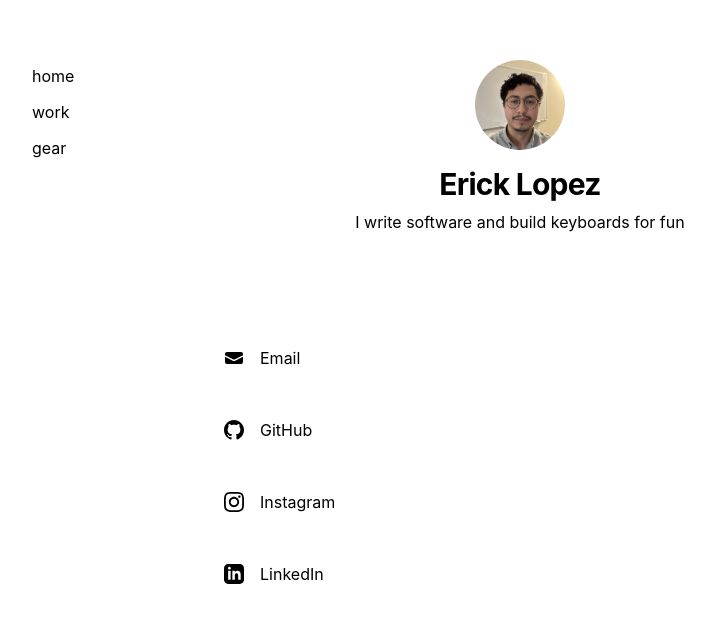
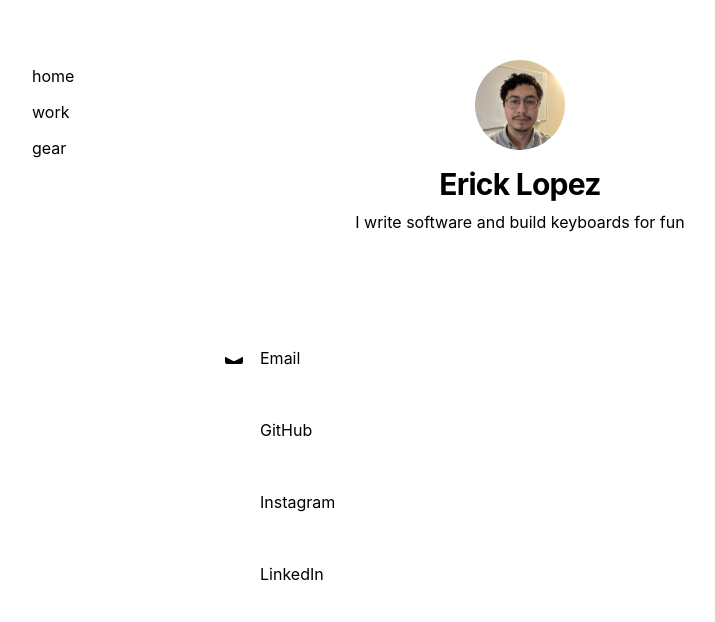
Before and after one commit to er-lo/erlo-web, a Next.js app: page /links in a window 1280 px wide. Shown: the part 116-738 px from the top of the page, without its empty margins (104-819 px from the left). Built offline with nearby package versions, Linux system fonts and the light colour scheme.

Commit message:
updated color on links page

```diff
--- a/app/links/sociallinks.tsx
+++ b/app/links/sociallinks.tsx
@@ -1,6 +1,6 @@
 export const socialLinks = [
-  { label: "Email", href: "mailto:contactme@ericklopez.dev", svg: (<svg xmlns="http://www.w3.org/2000/svg" viewBox="0 0 20 20" fill="currentColor" className="w-5 h-5"><path d="M3 4a2 2 0 00-2 2v1.161l8.441 4.221a1.25 1.25 0 001.118 0L19 7.162V6a2 2 0 00-2-2H3z"></path><path d="M19 8.839l-7.77 3.885a2.75 2.75 0 01-2.46 0L1 8.839V14a2 2 0 002 2h14a2 2 0 002-2V8.839z"></path></svg>)},
-  { label: "GitHub", href: "https://github.com/er-lo", svg: (<svg xmlns="http://www.w3.org/2000/svg" className="w-5 h-5" viewBox="0 0 24 24"><path d="M12 0c-6.626 0-12 5.373-12 12 0 5.302 3.438 9.8 8.207 11.387.599.111.793-.261.793-.577v-2.234c-3.338.726-4.033-1.416-4.033-1.416-.546-1.387-1.333-1.756-1.333-1.756-1.089-.745.083-.729.083-.729 1.205.084 1.839 1.237 1.839 1.237 1.07 1.834 2.807 1.304 3.492.997.107-.775.418-1.305.762-1.604-2.665-.305-5.467-1.334-5.467-5.931 0-1.311.469-2.381 1.236-3.221-.124-.303-.535-1.524.117-3.176 0 0 1.008-.322 3.301 1.23.957-.266 1.983-.399 3.003-.404 1.02.005 2.047.138 3.006.404 2.291-1.552 3.297-1.23 3.297-1.23.653 1.653.242 2.874.118 3.176.77.84 1.235 1.911 1.235 3.221 0 4.609-2.807 5.624-5.479 5.921.43.372.823 1.102.823 2.222v3.293c0 .319.192.694.801.576 4.765-1.589 8.199-6.086 8.199-11.386 0-6.627-5.373-12-12-12z"/></svg>) },
-  { label: "Instagram", href: "https://www.instagram.com/erlo.dev/?hl=en", svg: (<svg xmlns="http://www.w3.org/2000/svg" className="w-5 h-5" viewBox="0 0 24 24"><path d="M12 2.163c3.204 0 3.584.012 4.85.07 3.252.148 4.771 1.691 4.919 4.919.058 1.265.069 1.645.069 4.849 0 3.205-.012 3.584-.069 4.849-.149 3.225-1.664 4.771-4.919 4.919-1.266.058-1.644.07-4.85.07-3.204 0-3.584-.012-4.849-.07-3.26-.149-4.771-1.699-4.919-4.92-.058-1.265-.07-1.644-.07-4.849 0-3.204.013-3.583.07-4.849.149-3.227 1.664-4.771 4.919-4.919 1.266-.057 1.645-.069 4.849-.069zm0-2.163c-3.259 0-3.667.014-4.947.072-4.358.2-6.78 2.618-6.98 6.98-.059 1.281-.073 1.689-.073 4.948 0 3.259.014 3.668.072 4.948.2 4.358 2.618 6.78 6.98 6.98 1.281.058 1.689.072 4.948.072 3.259 0 3.668-.014 4.948-.072 4.354-.2 6.782-2.618 6.979-6.98.059-1.28.073-1.689.073-4.948 0-3.259-.014-3.667-.072-4.947-.196-4.354-2.617-6.78-6.979-6.98-1.281-.059-1.69-.073-4.949-.073zm0 5.838c-3.403 0-6.162 2.759-6.162 6.162s2.759 6.163 6.162 6.163 6.162-2.759 6.162-6.163c0-3.403-2.759-6.162-6.162-6.162zm0 10.162c-2.209 0-4-1.79-4-4 0-2.209 1.791-4 4-4s4 1.791 4 4c0 2.21-1.791 4-4 4zm6.406-11.845c-.796 0-1.441.645-1.441 1.44s.645 1.44 1.441 1.44c.795 0 1.439-.645 1.439-1.44s-.644-1.44-1.439-1.44z"/></svg>)},
-  { label: "LinkedIn", href: "https://linkedin.com/in/erick-lopez-b9a9a1285", svg: (<svg xmlns="http://www.w3.org/2000/svg" className="w-5 h-5" viewBox="0 0 24 24"><path d="M19 0h-14c-2.761 0-5 2.239-5 5v14c0 2.761 2.239 5 5 5h14c2.762 0 5-2.239 5-5v-14c0-2.761-2.238-5-5-5zm-11 19h-3v-11h3v11zm-1.5-12.268c-.966 0-1.75-.79-1.75-1.764s.784-1.764 1.75-1.764 1.75.79 1.75 1.764-.783 1.764-1.75 1.764zm13.5 12.268h-3v-5.604c0-3.368-4-3.113-4 0v5.604h-3v-11h3v1.765c1.396-2.586 7-2.777 7 2.476v6.759z"/></svg>)}
+  { label: "Email", href: "mailto:contactme@ericklopez.dev", svg: (<svg xmlns="http://www.w3.org/2000/svg" viewBox="0 0 20 20" fill="currentColor" className="w-5 h-5"><path className="text-white fill-current" d="M3 4a2 2 0 00-2 2v1.161l8.441 4.221a1.25 1.25 0 001.118 0L19 7.162V6a2 2 0 00-2-2H3z"></path><path d="M19 8.839l-7.77 3.885a2.75 2.75 0 01-2.46 0L1 8.839V14a2 2 0 002 2h14a2 2 0 002-2V8.839z"></path></svg>)},
+  { label: "GitHub", href: "https://github.com/er-lo", svg: (<svg xmlns="http://www.w3.org/2000/svg" className="w-5 h-5" viewBox="0 0 24 24"><path className="text-white fill-current" d="M12 0c-6.626 0-12 5.373-12 12 0 5.302 3.438 9.8 8.207 11.387.599.111.793-.261.793-.577v-2.234c-3.338.726-4.033-1.416-4.033-1.416-.546-1.387-1.333-1.756-1.333-1.756-1.089-.745.083-.729.083-.729 1.205.084 1.839 1.237 1.839 1.237 1.07 1.834 2.807 1.304 3.492.997.107-.775.418-1.305.762-1.604-2.665-.305-5.467-1.334-5.467-5.931 0-1.311.469-2.381 1.236-3.221-.124-.303-.535-1.524.117-3.176 0 0 1.008-.322 3.301 1.23.957-.266 1.983-.399 3.003-.404 1.02.005 2.047.138 3.006.404 2.291-1.552 3.297-1.23 3.297-1.23.653 1.653.242 2.874.118 3.176.77.84 1.235 1.911 1.235 3.221 0 4.609-2.807 5.624-5.479 5.921.43.372.823 1.102.823 2.222v3.293c0 .319.192.694.801.576 4.765-1.589 8.199-6.086 8.199-11.386 0-6.627-5.373-12-12-12z"/></svg>) },
+  { label: "Instagram", href: "https://www.instagram.com/erlo.dev/?hl=en", svg: (<svg xmlns="http://www.w3.org/2000/svg" className="w-5 h-5" viewBox="0 0 24 24"><path className="text-white fill-current" d="M12 2.163c3.204 0 3.584.012 4.85.07 3.252.148 4.771 1.691 4.919 4.919.058 1.265.069 1.645.069 4.849 0 3.205-.012 3.584-.069 4.849-.149 3.225-1.664 4.771-4.919 4.919-1.266.058-1.644.07-4.85.07-3.204 0-3.584-.012-4.849-.07-3.26-.149-4.771-1.699-4.919-4.92-.058-1.265-.07-1.644-.07-4.849 0-3.204.013-3.583.07-4.849.149-3.227 1.664-4.771 4.919-4.919 1.266-.057 1.645-.069 4.849-.069zm0-2.163c-3.259 0-3.667.014-4.947.072-4.358.2-6.78 2.618-6.98 6.98-.059 1.281-.073 1.689-.073 4.948 0 3.259.014 3.668.072 4.948.2 4.358 2.618 6.78 6.98 6.98 1.281.058 1.689.072 4.948.072 3.259 0 3.668-.014 4.948-.072 4.354-.2 6.782-2.618 6.979-6.98.059-1.28.073-1.689.073-4.948 0-3.259-.014-3.667-.072-4.947-.196-4.354-2.617-6.78-6.979-6.98-1.281-.059-1.69-.073-4.949-.073zm0 5.838c-3.403 0-6.162 2.759-6.162 6.162s2.759 6.163 6.162 6.163 6.162-2.759 6.162-6.163c0-3.403-2.759-6.162-6.162-6.162zm0 10.162c-2.209 0-4-1.79-4-4 0-2.209 1.791-4 4-4s4 1.791 4 4c0 2.21-1.791 4-4 4zm6.406-11.845c-.796 0-1.441.645-1.441 1.44s.645 1.44 1.441 1.44c.795 0 1.439-.645 1.439-1.44s-.644-1.44-1.439-1.44z"/></svg>)},
+  { label: "LinkedIn", href: "https://linkedin.com/in/erick-lopez-b9a9a1285", svg: (<svg xmlns="http://www.w3.org/2000/svg" className="w-5 h-5" viewBox="0 0 24 24"><path className="text-white fill-current" d="M19 0h-14c-2.761 0-5 2.239-5 5v14c0 2.761 2.239 5 5 5h14c2.762 0 5-2.239 5-5v-14c0-2.761-2.238-5-5-5zm-11 19h-3v-11h3v11zm-1.5-12.268c-.966 0-1.75-.79-1.75-1.764s.784-1.764 1.75-1.764 1.75.79 1.75 1.764-.783 1.764-1.75 1.764zm13.5 12.268h-3v-5.604c0-3.368-4-3.113-4 0v5.604h-3v-11h3v1.765c1.396-2.586 7-2.777 7 2.476v6.759z"/></svg>)}
 ];
```
